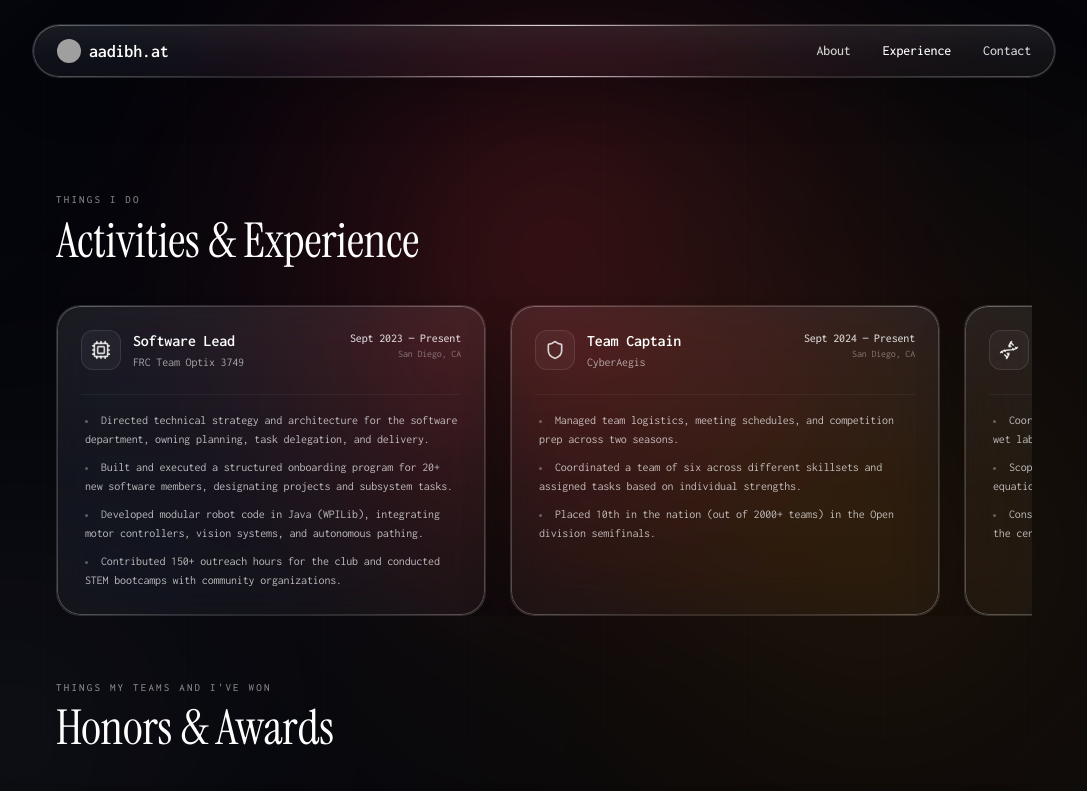
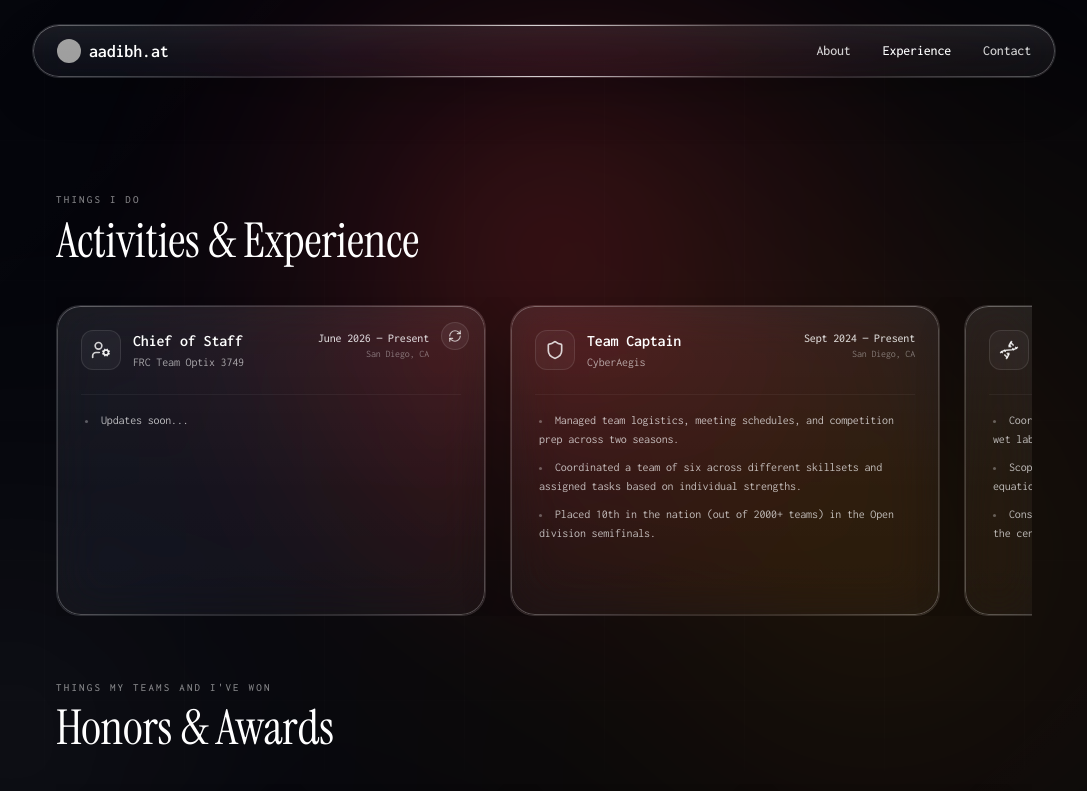
Before and after one commit to aadibhat09/aadibh.at, a React (Vite) app: page /experience in a window 1280 px wide. Shown: the top 791 px of the page, without its empty margins (96-1183 px from the left). Built offline with nearby package versions, Linux system fonts and the light colour scheme; grey boxes are pictures that could not be loaded; a web font is replaced by a local one.

Commit message:
chief of staff update

```diff
--- a/src/components/Experience.jsx
+++ b/src/components/Experience.jsx
@@ -1,6 +1,6 @@
 import { useEffect, useRef, useState } from 'react'
 import { motion } from 'motion/react'
-import { Award, Shield, Cpu, BookOpen, Smile, Swords, Dna } from 'lucide-react'
+import { Award, Shield, Cpu, BookOpen, Smile, Swords, Dna, UserCog, RefreshCw } from 'lucide-react'
 
 export default function Experience() {
   const experienceViewportRef = useRef(null)
@@ -9,12 +9,13 @@ export default function Experience() {
   const awardsTrackRef = useRef(null)
   const [experienceBounds, setExperienceBounds] = useState({ left: 0, right: 0 })
   const [awardsBounds, setAwardsBounds] = useState({ left: 0, right: 0 })
+  const [teamOptixFlipped, setTeamOptixFlipped] = useState(false)
 
   const experiences = [
     {
       role: 'Software Lead',
       company: 'FRC Team Optix 3749',
-      period: 'Sept 2023 — Present',
+      period: 'Sept 2023 — June 2026',
       location: 'San Diego, CA',
       icon: Cpu,
       points: [
@@ -190,6 +191,129 @@ export default function Experience() {
             >
               {experiences.map((exp, idx) => {
                 const IconComp = exp.icon
+                const isTeamOptixLead = exp.company === 'FRC Team Optix 3749' && exp.role === 'Software Lead'
+
+                if (isTeamOptixLead) {
+                  return (
+                    <div
+                      key={idx}
+                      className="flex-shrink-0 w-[85vw] sm:w-[400px] md:w-[430px]"
+                      style={{ perspective: 1400 }}
+                    >
+                      <div className="grid" style={{ gridTemplateAreas: '"stack"' }}>
+                        <motion.div
+                          animate={{ rotateY: teamOptixFlipped ? -180 : 0 }}
+                          whileHover={{ y: -4 }}
+                          transition={{
+                            rotateY: { duration: 0.6, ease: [0.4, 0, 0.2, 1] },
+                            y: { duration: 0.3 }
+                          }}
+                          style={{
+                            gridArea: 'stack',
+                            backfaceVisibility: 'hidden',
+                            WebkitBackfaceVisibility: 'hidden',
+                            pointerEvents: teamOptixFlipped ? 'none' : 'auto'
+                          }}
+                          className="liquid-glass rounded-3xl p-6 flex flex-col gap-4 border border-white/5 select-none relative"
+                        >
+                          <motion.button
+                            type="button"
+                            onClick={() => setTeamOptixFlipped(true)}
+                            aria-label="Flip card to see Software Lead role"
+                            whileHover="spin"
+                            className="absolute top-4 right-4 z-10 w-7 h-7 rounded-full bg-white/[0.06] hover:bg-white/[0.14] border border-white/10 flex items-center justify-center transition-colors cursor-pointer"
+                          >
+                            <motion.span
+                              className="flex items-center justify-center"
+                              variants={{ spin: { rotate: 180 } }}
+                              transition={{ duration: 0.4, ease: 'easeInOut' }}
+                            >
+                              <RefreshCw className="w-3.5 h-3.5 text-white/70" />
+                            </motion.span>
+                          </motion.button>
+
+                          <div className="flex items-start justify-between gap-4 pointer-events-none pr-8">
+                            <div className="flex items-start gap-3 min-w-0 flex-1">
+                              <div className="w-10 h-10 rounded-xl bg-white/[0.04] flex items-center justify-center border border-white/10 flex-shrink-0">
+                                <UserCog className="w-5 h-5 text-white/80" />
+                              </div>
+                              <div className="min-w-0 flex-1">
+                                <h3 className="font-semibold text-white text-base leading-snug break-words">Chief of Staff</h3>
+                                <p className="text-white/60 text-xs mt-0.5 break-words">{exp.company}</p>
+                              </div>
+                            </div>
+                            <div className="flex flex-col items-end text-right shrink-0">
+                              <span className="text-xs font-medium text-white/80">June 2026 — Present</span>
+                              <span className="text-[10px] text-white/40">{exp.location}</span>
+                            </div>
+                          </div>
+
+                          <ul className="flex flex-col gap-2 mt-2 border-t border-white/5 pt-4 pointer-events-none">
+                            <li className="text-xs text-white/70 leading-relaxed list-disc list-inside pl-1 marker:text-white/30">
+                              Updates soon...
+                            </li>
+                          </ul>
+                        </motion.div>
+                        <motion.div
+                          animate={{ rotateY: teamOptixFlipped ? 0 : 180 }}
+                          whileHover={{ y: -4 }}
+                          transition={{
+                            rotateY: { duration: 0.6, ease: [0.4, 0, 0.2, 1] },
+                            y: { duration: 0.3 }
+                          }}
+                          style={{
+                            gridArea: 'stack',
+                            backfaceVisibility: 'hidden',
+                            WebkitBackfaceVisibility: 'hidden',
+                            pointerEvents: teamOptixFlipped ? 'auto' : 'none'
+                          }}
+                          className="liquid-glass rounded-3xl p-6 flex flex-col gap-4 border border-white/5 select-none relative"
+                        >
+                          <motion.button
+                            type="button"
+                            onClick={() => setTeamOptixFlipped(false)}
+                            aria-label="Flip card back to Chief of Staff role"
+                            whileHover="spin"
+                            className="absolute top-4 right-4 z-10 w-7 h-7 rounded-full bg-white/[0.06] hover:bg-white/[0.14] border border-white/10 flex items-center justify-center transition-colors cursor-pointer"
+                          >
+                            <motion.span
+                              className="flex items-center justify-center"
+                              variants={{ spin: { rotate: 180 } }}
+                              transition={{ duration: 0.8, ease: 'easeInOut' }}
+                            >
+                              <RefreshCw className="w-3.5 h-3.5 text-white/70" />
+                            </motion.span>
+                          </motion.button>
+
+                          <div className="flex items-start justify-between gap-4 pointer-events-none pr-8">
+                            <div className="flex items-start gap-3 min-w-0 flex-1">
+                              <div className="w-10 h-10 rounded-xl bg-white/[0.04] flex items-center justify-center border border-white/10 flex-shrink-0">
+                                <IconComp className="w-5 h-5 text-white/80" />
+                              </div>
+                              <div className="min-w-0 flex-1">
+                                <h3 className="font-semibold text-white text-base leading-snug break-words">{exp.role}</h3>
+                                <p className="text-white/60 text-xs mt-0.5 break-words">{exp.company}</p>
+                              </div>
+                            </div>
+                            <div className="flex flex-col items-end text-right shrink-0">
+                              <span className="text-xs font-medium text-white/80">{exp.period}</span>
+                              <span className="text-[10px] text-white/40">{exp.location}</span>
+                            </div>
+                          </div>
+
+                          <ul className="flex flex-col gap-2 mt-2 border-t border-white/5 pt-4 pointer-events-none">
+                            {exp.points.map((pt, pIdx) => (
+                              <li key={pIdx} className="text-xs text-white/70 leading-relaxed list-disc list-inside pl-1 marker:text-white/30">
+                                {pt}
+                              </li>
+                            ))}
+                          </ul>
+                        </motion.div>
+                      </div>
+                    </div>
+                  )
+                }
+
                 return (
                   <motion.div
                     key={idx}
```
